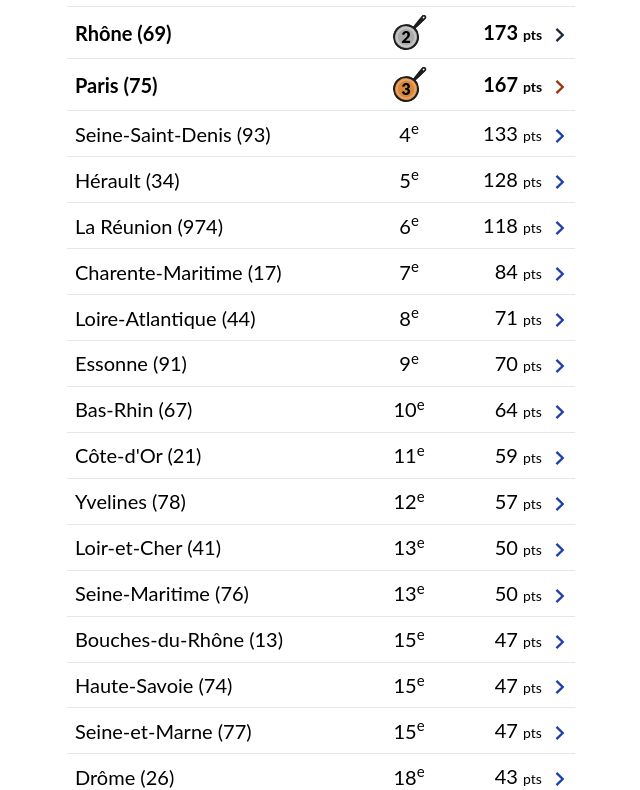
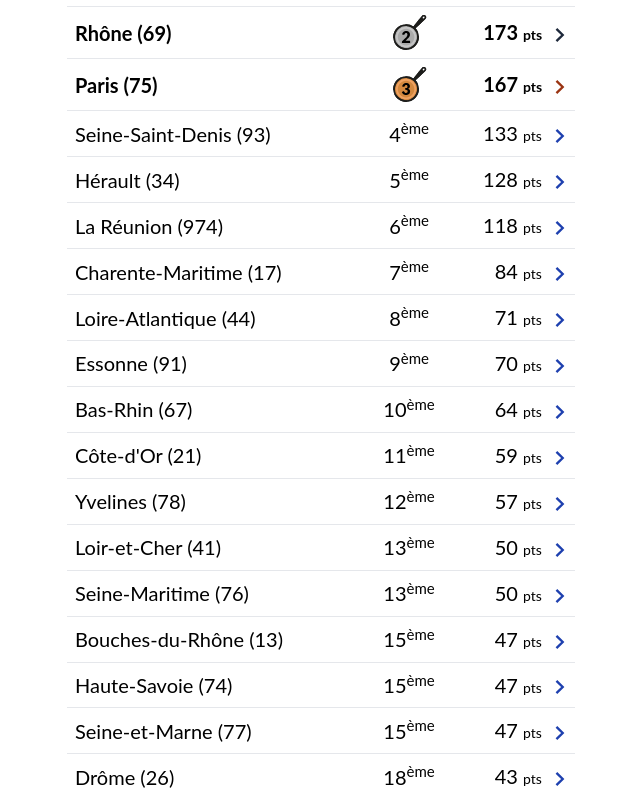
Before and after one commit to cedricr/100joursdezbeul, a SvelteKit app: page / in a window 1280 px wide. Shown: the part 875-1665 px from the top of the page, without its empty margins (321-961 px from the left). Built offline with nearby package versions, Linux system fonts and the light colour scheme.

Commit message:
transformation du e en ème

```diff
--- a/src/routes/+page.svelte
+++ b/src/routes/+page.svelte
@@ -96,7 +96,7 @@
 							<img
 								role="img"
 								src={casseroleOr}
-								alt="1 (casserole d’or)"
+								alt="Premier (casserole d’or)"
 								width="35"
 								height="35"
 								class="m-auto"
@@ -105,7 +105,7 @@
 							<img
 								role="img"
 								src={casseroleArgent}
-								alt="2 (casserole d’argent)"
+								alt="Deuxième (casserole d’argent)"
 								width="35"
 								height="35"
 								class="m-auto"
@@ -114,13 +114,13 @@
 							<img
 								role="img"
 								src={casseroleBronze}
-								alt="3 (casserole de bronze)"
+								alt="Troisième (casserole de bronze)"
 								width="35"
 								height="35"
 								class="m-auto"
 							/>
 						{:else}
-							{rank}<sup>e</sup>
+							{rank}<sup>ème</sup>
 						{/if}
 					</td>
 					<td class="p-1 text-right sm:p-2" class:font-bold={rank < 4}>
```
